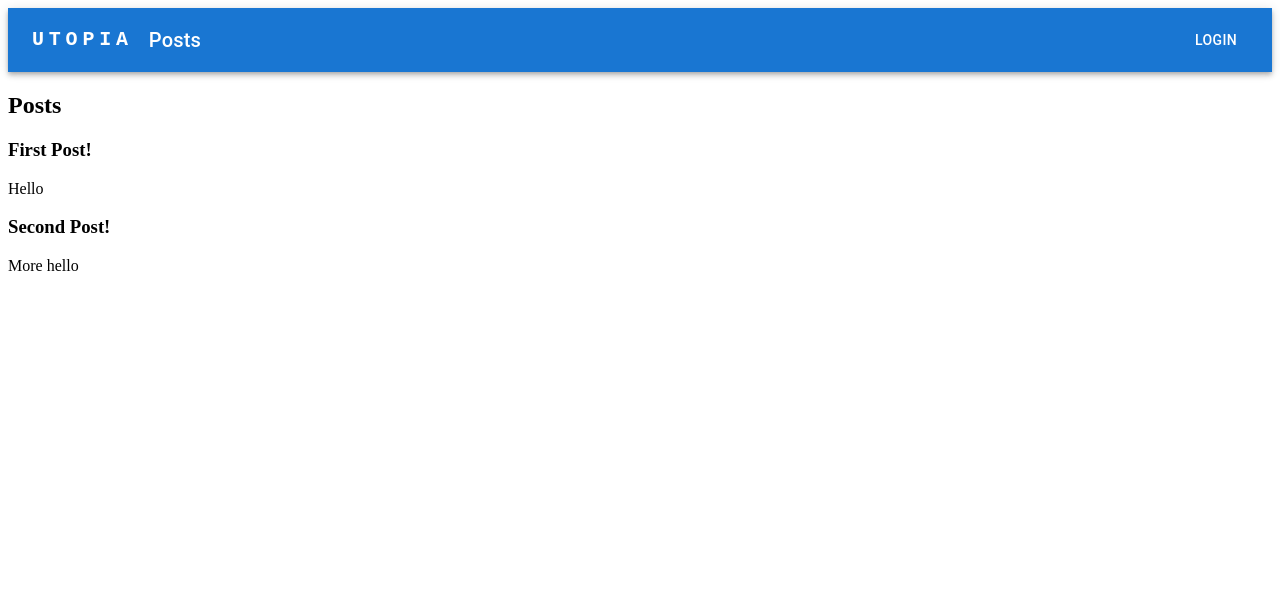
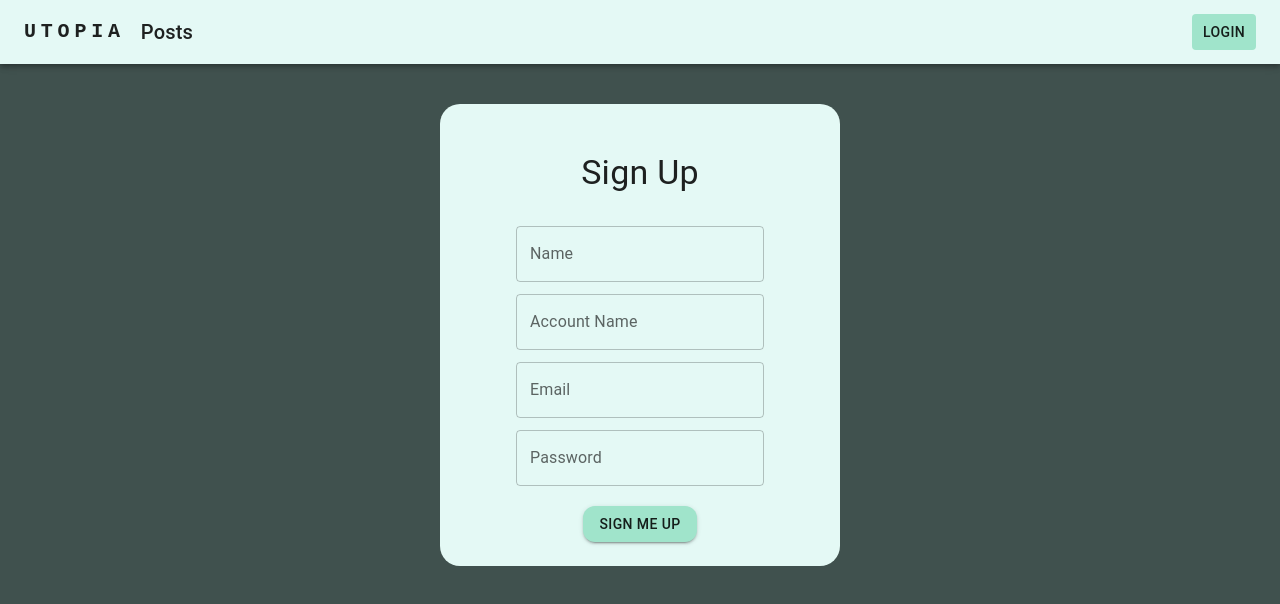
Before and after one commit to SyTW2223/E08, a React (Create React App) app in the folder client/: page /register in a window 1280 px wide. Shown: the top 604 px of the page. Built offline with nearby package versions, Linux system fonts and the light colour scheme.

Commit message:
Front Login and Register

```diff
--- a/client/src/App.js
+++ b/client/src/App.js
@@ -4,28 +4,43 @@ import {
   Routes,
   Route
 } from 'react-router-dom'
-// import { Container, AppBar, Typography, Grow, Grid } from '@mui/material'
+import { createTheme, ThemeProvider, CssBaseline } from '@mui/material'
 
 // Más adelante haremos que la barra cambie según el estado
 import Navbar from './components/Navbar';
 
 import { PostsList } from './components/posts/PostsList';
 import { Login } from './components/Login';
+import { Register } from './components/Register';
+
+const theme = createTheme({
+  palette: {
+    primary: {
+      main: '#E4F9F5',
+      light: '#A0E4CB',
+      dark: '#0D4C92'
+    },
+    background: {
+      default: '#40514E'
+    }
+  }
+})
 
 function App() {
     return(
+      <ThemeProvider theme={theme}>
+        <CssBaseline />
         <Router>
           <Navbar />
-        <div className="App">
             <Routes>
               <Route path="/" element = {<PostsList />}/>
               <Route path="/home" element = {<PostsList />}/>
               <Route path="/login" element = {<Login />}/>
-            <Route path="/register" element = {<PostsList />}/>
+              <Route path="/register" element = {<Register />}/>
               <Route path="/profile" element = {<PostsList />}/>
             </Routes>
-        </div>
         </Router>
+      </ThemeProvider>
     )
 }
 
--- a/client/src/components/Login.js
+++ b/client/src/components/Login.js
@@ -3,8 +3,7 @@ import { Box, Typography, TextField, Button } from "@mui/material";
 
 
 export const Login = () => {
-  const [name, setName] = useState("");
-  const [email, setEmail] = useState("");
+  const [accountName, setAccountName] = useState("");
   const [password, setPassword] = useState("");
 
 
@@ -13,6 +12,7 @@ export const Login = () => {
       <form className="loginForm">
         <Box
           display="flex"
+          color="primary"
           flexDirection={"column"}
           maxWidth={400}
           alignItems="center"
@@ -21,40 +21,53 @@ export const Login = () => {
           marginTop={5}
           padding={3}
           borderRadius={5}
-          boxShadow={'5px 5px 10px #ccc'}
+          sx={{backgroundColor: 'primary.main'}}
         >
-          <Typography variant="h3" padding={3} textAling="center">
+          <Typography variant="h4" padding={3} textAling="center">
             Login
           </Typography>
           <TextField
+            label="Account Name"
             type={'text'}
-            value={name}
+            value={accountName}
             variant="outlined"
             margin="dense"
-            placeholder="Name"
-            onChange={(e) => setName(e.target.value)}
+            placeholder="@AccountName"
+            onChange={(e) => setAccountName(e.target.value)}
           />
           <TextField
-            type={'email'}
-            value={email}
-            variant="outlined"
-            margin="dense"
-            placeholder="Email"
-            onChange={(e) => setEmail(e.target.value)}
-          />
-          <TextField
+            label="Password"
             type={'password'}
             value={password}
             variant="outlined"
             margin="dense"
-            placeholder="Password"
+            placeholder="***********"
             onChange={(e) => setPassword(e.target.value)}
           />
-          <Button sx={{marginTop: 2, borderRadius: 3}} variant="contained" color="warning">
+          <Button
+            sx={{
+              marginTop: 2,
+              borderRadius: 3,
+              backgroundColor: 'primary.light'
+            }}
+            variant="contained"
+            color="inherit"
+          >
             Login
           </Button>
-          <Button sx={{marginTop: 2, borderRadius: 3}}>
-            Sign In Now
+          <Typography marginTop={1}>
+            Don't have an account?
+          </Typography>
+          <Button
+            sx={{
+              marginTop: 1,
+              borderRadius: 3,
+              backgroundColor: 'primary.light'
+            }}
+            variant="contained"
+            color="inherit"
+          >
+            Sign Up Now
           </Button>
         </Box>
       </form>
--- a/client/src/components/Navbar.js
+++ b/client/src/components/Navbar.js
@@ -28,10 +28,22 @@ export default function ButtonAppBar() {
           >
             UTOPIA
           </Typography>
-          <Typography variant="h6" component="div" sx={{ flexGrow: 1 }}>
+          <Typography
+            variant="h6"
+            component="div"
+            sx={{ flexGrow: 1 }}
+          >
             Posts
           </Typography>
-          <Button color="inherit">Login</Button>
+          <Button
+            color="inherit"
+            sx={{
+              color: 'inherit',
+              backgroundColor: 'primary.light'
+            }}
+          >
+            LogIn
+          </Button>
         </Toolbar>
       </AppBar>
     </Box>
--- a/client/src/components/Register.js
+++ b/client/src/components/Register.js
@@ -0,0 +1,82 @@
+import React, { useState } from "react";
+import { Box, Typography, TextField, Button } from "@mui/material";
+
+
+export const Register = () => {
+  const [name, setName] = useState("");
+  const [accountName, setAccountName] = useState("");
+  const [email, setEmail] = useState("");
+  const [password, setPassword] = useState("");
+
+
+  return (
+    <div className="register">
+      <form className="registerForm">
+        <Box
+          display="flex"
+          color="primary"
+          flexDirection={"column"}
+          maxWidth={400}
+          alignItems="center"
+          justifyContent={"center"}
+          margin="auto"
+          marginTop={5}
+          padding={3}
+          borderRadius={5}
+          sx={{backgroundColor: 'primary.main'}}
+        >
+          <Typography variant="h4" padding={3} textAling="center">
+            Sign Up
+          </Typography>
+          <TextField
+            label="Name"
+            type={'text'}
+            value={name}
+            variant="outlined"
+            margin="dense"
+            placeholder="Your Name"
+            onChange={(e) => setName(e.target.value)}
+          />
+          <TextField
+            label="Account Name"
+            type={'text'}
+            value={accountName}
+            variant="outlined"
+            margin="dense"
+            placeholder="@Account_Name"
+            onChange={(e) => setAccountName(e.target.value)}
+          />
+          <TextField
+            label="Email"
+            type={'email'}
+            value={email}
+            variant="outlined"
+            margin="dense"
+            placeholder="yourmail@example.com"
+            onChange={(e) => setEmail(e.target.value)}
+          />
+          <TextField
+            label="Password"
+            type={'password'}
+            value={password}
+            variant="outlined"
+            margin="dense"
+            placeholder="*************"
+            onChange={(e) => setPassword(e.target.value)}
+          />
+          <Button
+            sx={{
+              marginTop: 2,
+              borderRadius: 3,
+              backgroundColor: 'primary.light'
+            }}
+            variant="contained"
+            color="inherit"
+          >
+            Sign Me Up
+          </Button>
+        </Box>
+      </form>
+    </div>
+  )
+}
```
Lines whose indentation alone changed are shown as unchanged.
